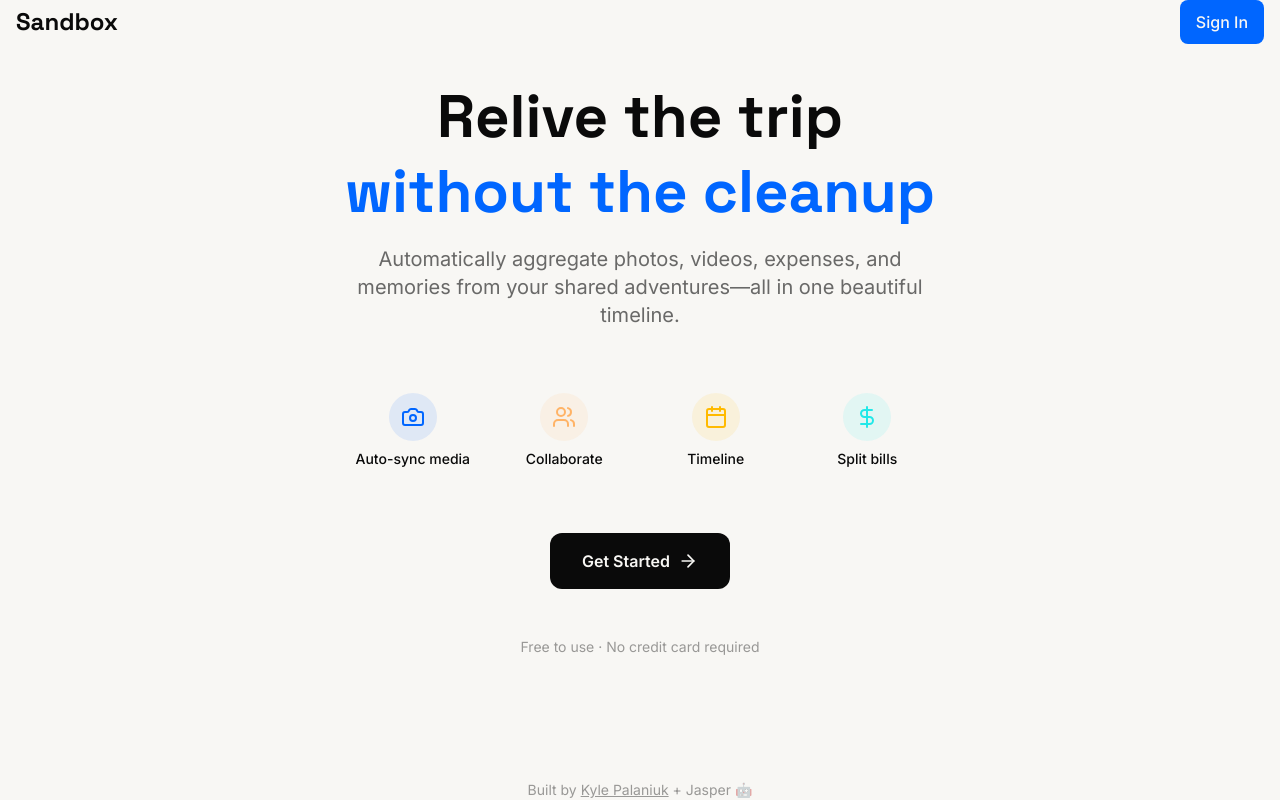
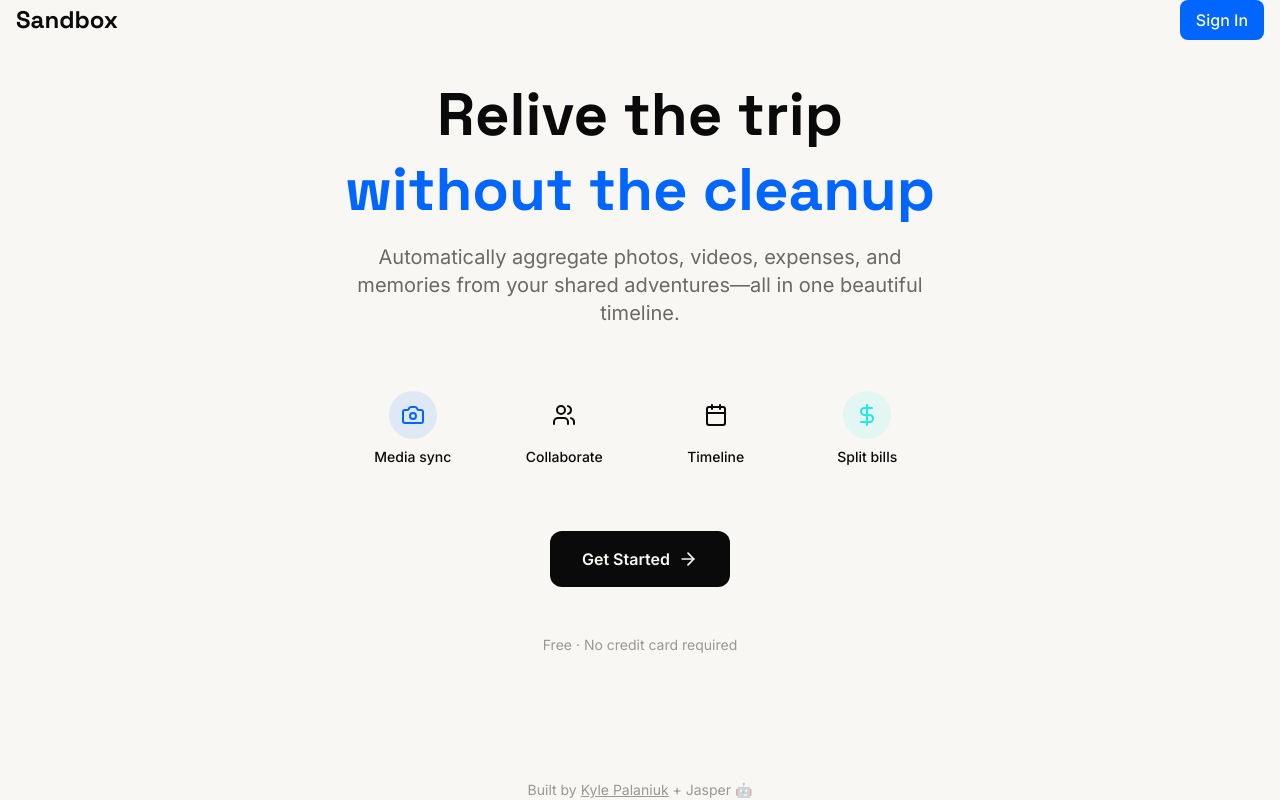
Before and after one commit to kpalaniuk/sandbox, a Next.js app: page / in a window 1280 px wide. Built offline with nearby package versions, Linux system fonts and the light colour scheme; no server answers.

Commit message:
fix: homepage as client component, useUser() not server-side auth()

```diff
--- a/app/page.tsx
+++ b/app/page.tsx
@@ -1,11 +1,11 @@
-import { auth } from "@clerk/nextjs/server";
-import { SignInButton, UserButton } from "@clerk/nextjs";
+"use client";
+
+import { useUser, SignInButton, UserButton } from "@clerk/nextjs";
 import { ArrowRight, Camera, Users, Calendar, DollarSign } from "lucide-react";
 import Link from "next/link";
 
-export default async function Home() {
-  const { userId } = await auth();
-  const isSignedIn = !!userId;
+export default function Home() {
+  const { isSignedIn, isLoaded } = useUser();
 
   return (
     <div className="min-h-screen flex flex-col">
@@ -13,14 +13,16 @@ export default async function Home() {
       <header className="safe-top px-4 py-4 flex items-center justify-between">
         <h1 className="text-2xl font-display font-bold">Sandbox</h1>
         <div className="flex items-center gap-3">
-          {isSignedIn ? (
+          {isLoaded && (
+            isSignedIn ? (
               <UserButton />
             ) : (
               <SignInButton mode="modal">
-              <button className="px-4 py-2 bg-ocean text-cream rounded-lg font-medium tap-target">
+                <button className="px-4 py-2 bg-ocean text-cream rounded-lg font-medium">
                   Sign In
                 </button>
               </SignInButton>
+            )
           )}
         </div>
       </header>
@@ -29,7 +31,7 @@ export default async function Home() {
       <main className="flex-1 flex flex-col items-center justify-center px-4 pb-20">
         <div className="max-w-2xl mx-auto text-center space-y-8">
           <div className="space-y-4">
-            <h2 className="text-4xl md:text-6xl font-display font-bold text-balance leading-tight">
+            <h2 className="text-4xl md:text-6xl font-display font-bold leading-tight">
               Relive the trip<br />
               <span className="text-ocean">without the cleanup</span>
             </h2>
@@ -39,74 +41,60 @@ export default async function Home() {
           </div>
 
           {/* Feature grid */}
-          <div className="grid grid-cols-2 md:grid-cols-4 gap-4 max-w-2xl mx-auto py-8">
-            <div className="flex flex-col items-center gap-2 text-center">
-              <div className="w-12 h-12 rounded-full bg-ocean/10 flex items-center justify-center">
-                <Camera className="w-6 h-6 text-ocean" />
+          <div className="grid grid-cols-2 md:grid-cols-4 gap-4 py-8">
+            {[
+              { Icon: Camera, color: "ocean", label: "Media sync" },
+              { Icon: Users, color: "terracotta", label: "Collaborate" },
+              { Icon: Calendar, color: "sunset", label: "Timeline" },
+              { Icon: DollarSign, color: "cyan", label: "Split bills" },
+            ].map(({ Icon, color, label }) => (
+              <div key={label} className="flex flex-col items-center gap-2">
+                <div className={`w-12 h-12 rounded-full bg-${color}/10 flex items-center justify-center`}>
+                  <Icon className={`w-6 h-6 text-${color}`} />
                 </div>
-              <span className="text-sm font-medium">Auto-sync media</span>
+                <span className="text-sm font-medium">{label}</span>
               </div>
-            <div className="flex flex-col items-center gap-2 text-center">
-              <div className="w-12 h-12 rounded-full bg-terracotta/10 flex items-center justify-center">
-                <Users className="w-6 h-6 text-terracotta" />
-              </div>
-              <span className="text-sm font-medium">Collaborate</span>
-            </div>
-            <div className="flex flex-col items-center gap-2 text-center">
-              <div className="w-12 h-12 rounded-full bg-sunset/10 flex items-center justify-center">
-                <Calendar className="w-6 h-6 text-sunset" />
-              </div>
-              <span className="text-sm font-medium">Timeline</span>
-            </div>
-            <div className="flex flex-col items-center gap-2 text-center">
-              <div className="w-12 h-12 rounded-full bg-cyan/10 flex items-center justify-center">
-                <DollarSign className="w-6 h-6 text-cyan" />
-              </div>
-              <span className="text-sm font-medium">Split bills</span>
-            </div>
+            ))}
           </div>
 
           {/* CTA */}
           <div className="flex flex-col sm:flex-row gap-4 justify-center items-center">
-            {isSignedIn ? (
+            {isLoaded && isSignedIn ? (
               <>
                 <Link
                   href="/sandboxes/new"
-                  className="px-8 py-4 bg-midnight text-cream rounded-xl font-semibold flex items-center gap-2 hover:bg-ocean transition-colors tap-target"
+                  className="px-8 py-4 bg-midnight text-cream rounded-xl font-semibold flex items-center gap-2 hover:bg-ocean transition-colors"
                 >
-                  Create Sandbox
-                  <ArrowRight className="w-5 h-5" />
+                  Create Sandbox <ArrowRight className="w-5 h-5" />
                 </Link>
                 <Link
                   href="/sandboxes"
-                  className="px-8 py-4 bg-cream text-midnight border-2 border-midnight/20 rounded-xl font-semibold hover:border-ocean transition-colors tap-target"
+                  className="px-8 py-4 bg-cream text-midnight border-2 border-midnight/20 rounded-xl font-semibold hover:border-ocean transition-colors"
                 >
-                  View My Sandboxes
+                  My Sandboxes
                 </Link>
               </>
             ) : (
               <SignInButton mode="modal">
-                <button className="px-8 py-4 bg-midnight text-cream rounded-xl font-semibold flex items-center gap-2 hover:bg-ocean transition-colors tap-target">
-                  Get Started
-                  <ArrowRight className="w-5 h-5" />
+                <button className="px-8 py-4 bg-midnight text-cream rounded-xl font-semibold flex items-center gap-2 hover:bg-ocean transition-colors">
+                  Get Started <ArrowRight className="w-5 h-5" />
                 </button>
               </SignInButton>
             )}
           </div>
 
           <p className="text-sm text-midnight/40 pt-4">
-            Free to use · No credit card required
+            Free · No credit card required
           </p>
         </div>
       </main>
 
-      {/* Footer */}
       <footer className="safe-bottom px-4 py-6 text-center text-sm text-midnight/40">
         Built by{" "}
         <a href="https://kyle.palaniuk.net" className="underline hover:text-ocean">
           Kyle Palaniuk
-        </a>
-        {" "}+ Jasper 🤖
+        </a>{" "}
+        + Jasper 🤖
       </footer>
     </div>
   );
```
Lines whose indentation alone changed are shown as unchanged.
